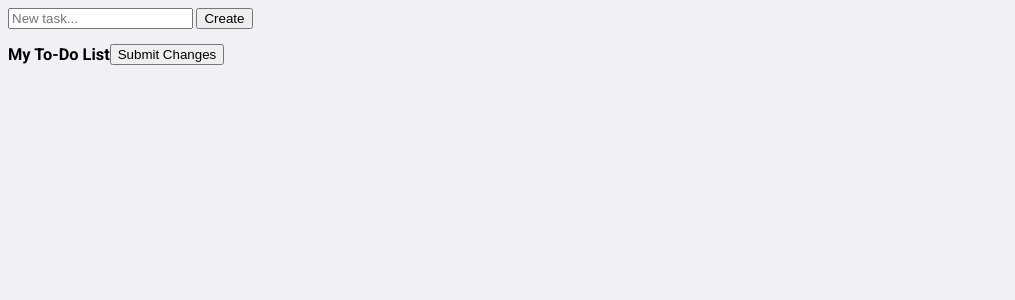
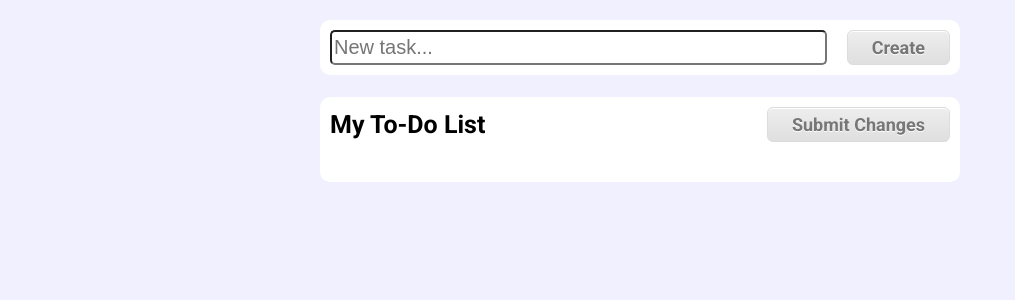
Before and after one commit to jgabriel1/todo-app, a Flask app: page / in a window 1280 px wide. Shown: the top 300 px of the page, without its empty margins (0-1015 px from the left). Run offline with Flask 2, Linux system fonts and the light colour scheme; data that the repository does not hold is empty.

Commit message:
Added css and fixed layout. Applied line-through formatting on checked boxes.

```diff
--- a/app/forms.py
+++ b/app/forms.py
@@ -23,7 +23,7 @@ class TaskCompleteForm(FlaskForm):
             setattr(
                 cls,
                 f'task{i}',
-                BooleanField(id=f'task-completed')
+                BooleanField(label=task.description, id=f'task-completed{i}')
             )
 
             completed.update({f'task{i}': task.completed})
@@ -31,7 +31,10 @@ class TaskCompleteForm(FlaskForm):
         setattr(
             cls,
             'submit',
-            SubmitField(id='submit-completion', label='Submit Changes')
+            SubmitField(
+                id='submit-completion',
+                render_kw={'value': 'Submit Changes'}
+            )
         )
 
         return cls(**completed)
--- a/app/static/style.css
+++ b/app/static/style.css
@@ -1,20 +1,89 @@
 @import url('https://fonts.googleapis.com/css?family=Roboto:400,500,700&display=swap');
 
+body {
+    margin: 20px auto;
+    width: 50%;
+    font: 400 14px Roboto, sans-serif;
+    background: #f0f0ff;
+}
 
-body {
-    font: 400 14px Roboto, sans-serif;
-    background: #f0f0f5;
+h3 {
+    margin: 0;
+    font-size: 25px;
+}
+
+#new-task-form {
+    background: #ffffff;
+    padding: 10px 10px;
+    display: flex;
+    justify-content: space-between;
+    border-radius: 10px;
+}
+
+#new-task {
+    flex: 1;
+    margin-right: 20px;
+    border-radius: 5px;
+    font-size: 20px;
+}
+
+#task-list-form {
+    margin: 22px 0;
+    background: #ffffff;
+    border-radius: 10px;
 }
 
 #task-list-header {
+    padding: 10px 10px;
     display: flex;
     align-items: center;
+    justify-content: space-between;
 }
 
 #task-list {
+    width: 80%;
+    margin: auto;
+    padding: 10px 0 20px 0;
     list-style-type: none;
+    font-size: 20px;
 }
 
-input[type='checkbox'] {
+input[type=checkbox] {
     display: none;
 }
+
+input[type=checkbox]+label {
+    user-select: none;
+}
+
+input[type=checkbox]:checked+label {
+    text-decoration: line-through;
+}
+
+/* "Bootstrap" button */
+input[type=submit] {
+    box-shadow: inset 0px 1px 0px 0px #ffffff;
+    background: linear-gradient(to bottom, #ededed 5%, #dfdfdf 100%);
+    background-color: #ededed;
+    border-radius: 6px;
+    border: 1px solid #dcdcdc;
+    display: inline-block;
+    cursor: pointer;
+    color: #777777;
+    font-family: Roboto, sans-serif;
+    font-size: 18px;
+    font-weight: bold;
+    padding: 6px 24px;
+    text-decoration: none;
+    text-shadow: 0px 1px 0px #ffffff;
+}
+
+input[type=submit]:hover {
+    background: linear-gradient(to bottom, #dfdfdf 5%, #ededed 100%);
+    background-color: #dfdfdf;
+}
+
+input[type=submit]:active {
+    position: relative;
+    top: 1px;
+}
--- a/app/templates/index.html
+++ b/app/templates/index.html
@@ -5,45 +5,32 @@
     <meta charset="UTF-8">
     <meta name="viewport" content="width=device-width, initial-scale=1.0">
     <title>To-Do List</title>
-    <link rel="stylesheet" href="{{ url_for('static', filename='style.css') }}">
-    <script src="https://ajax.googleapis.com/ajax/libs/jquery/3.4.1/jquery.min.js"></script>
+    <link rel="stylesheet" type="text/css" href="{{ url_for('static', filename='style.css') }}">
 </head>
 
 <body>
-    <form action="{{ url_for('new_task') }}" method="post">
+    <form id="new-task-form" action="{{ url_for('new_task') }}" method="post">
         {{ form.csrf_token }}
         {{ form.description }}
         {{ form.submit }}
     </form>
 
-    <form action="#" method="post">
+    <form id="task-list-form" action="#" method="post">
         <div id="task-list-header">
             <h3>My To-Do List</h3>
             {{ tasks_form.submit }}
         </div>
         <ul id="task-list">
             {% for field in tasks_form -%}
-            {% set i = loop.index - 1 -%}
-            <li>
-                <label>
-                    {% if field.name != 'submit' -%} {{ field }} {%- endif %}
-                    {% if i < tasks_list|length -%} {{ tasks_list[i].description }} {%- endif %}
-                </label>
+            <li class="task-checkbox">
+                {% if field.name != 'submit' -%}
+                {{ field }}
+                {{ field.label if field.name != 'csrf_token' }}
+                {%- endif %}
             </li>
             {%- endfor %}
         </ul>
     </form>
-    <script>
-        $('#task-completed').each(() => {
-            $(this).click(() => {
-                if ($(this).is(':checked')) {
-                    $('label').css('text-decoration', 'none')
-                } else {
-                    $('label').css('text-decoration', 'line-through')
-                }
-            })
-        })
-    </script>
 </body>
 
 </html>
```
